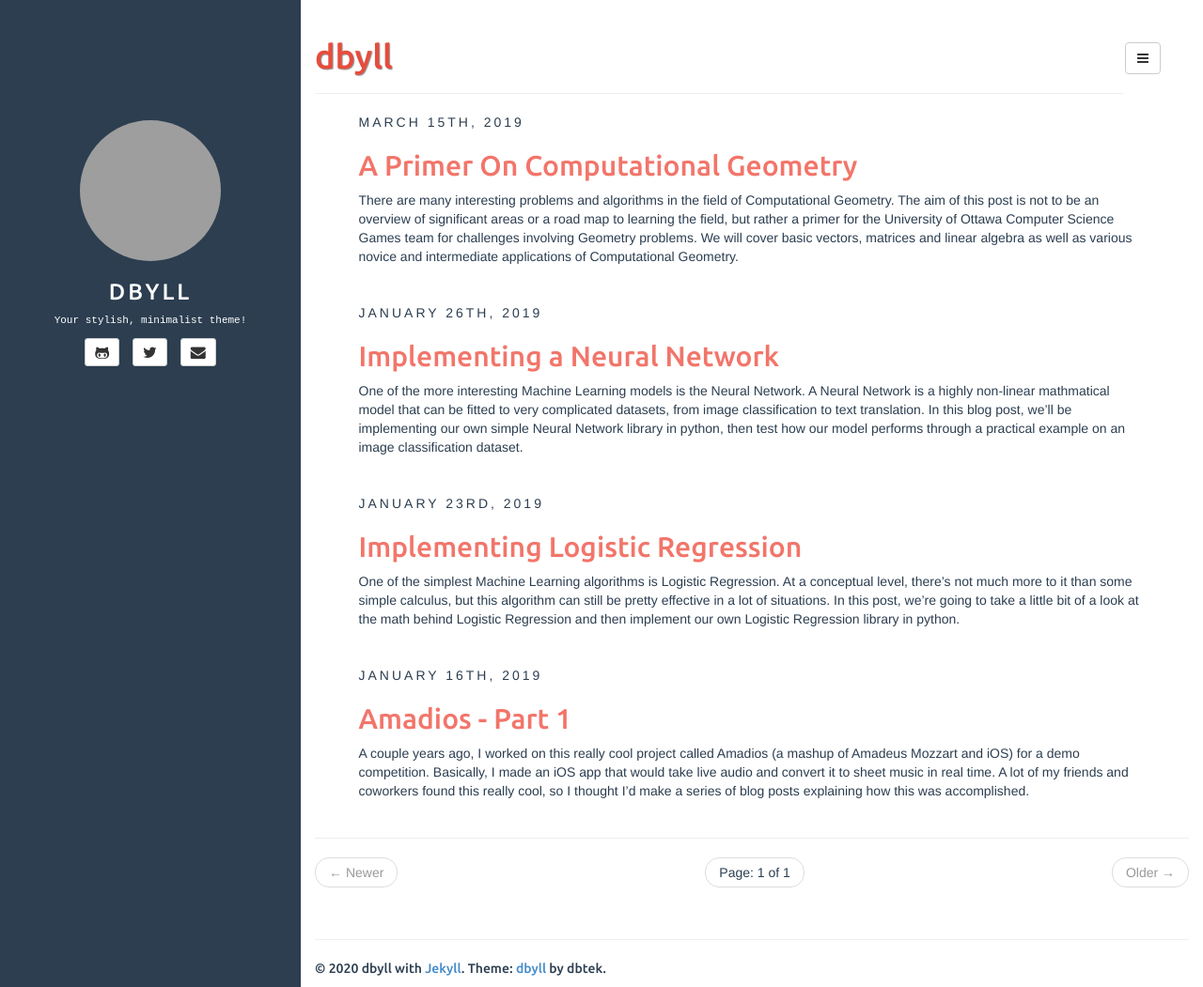
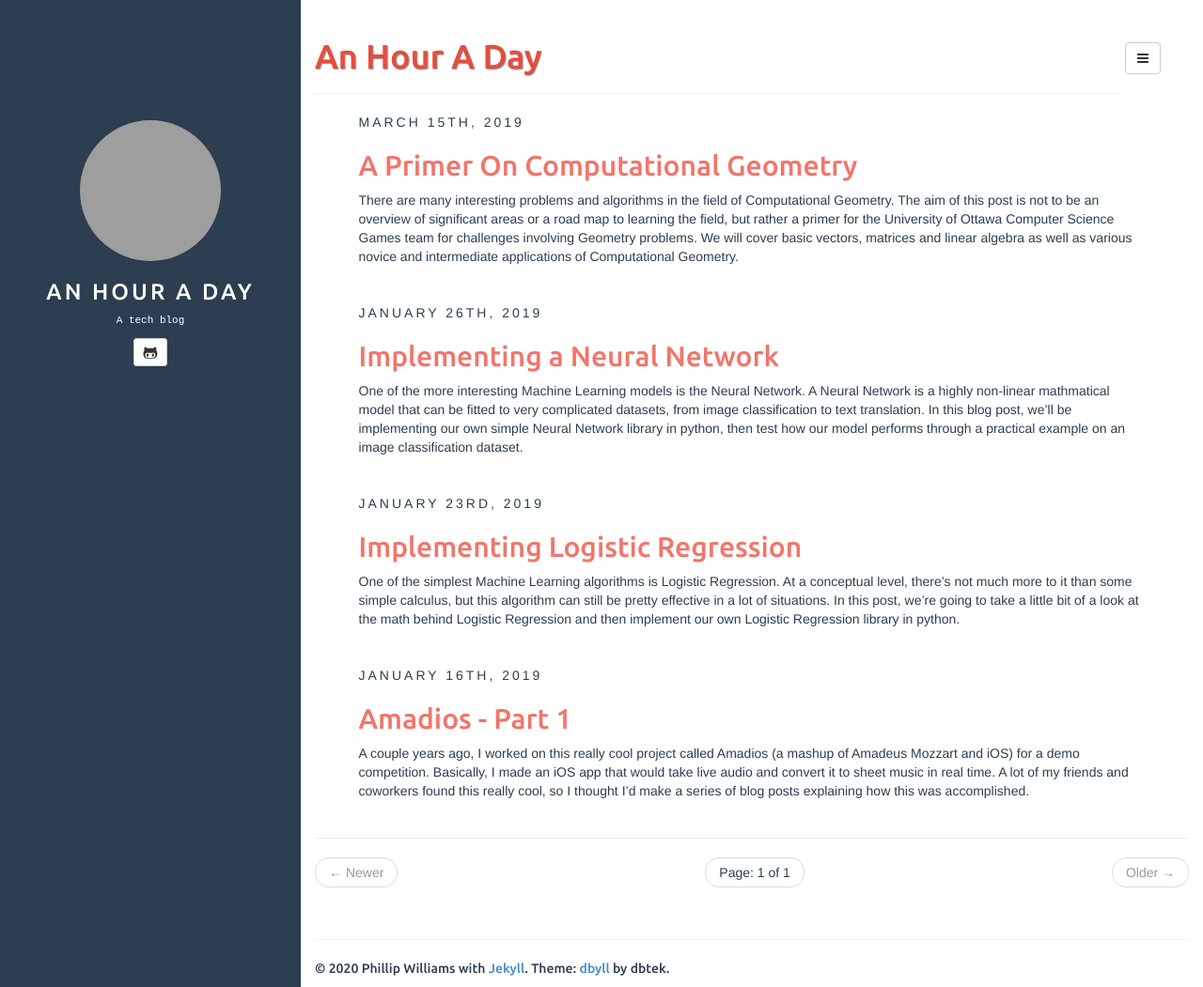
Before and after one commit to Philliams/Philliams.github.io, a Jekyll site: the page built from index.html, in a window 1280 px wide and 1051 px high. Shown: the whole window at 94% size. Built offline with Jekyll 4.4.1, drawn with Linux system fonts in a browser that asks for light colours; the list of posts is cut into pages by our own code; grey boxes are pictures that could not be loaded.

Commit message:
Issue #1 modified config.yaml

```diff
--- a/_config.yml
+++ b/_config.yml
@@ -7,25 +7,25 @@ highlighter: rouge
 markdown: kramdown
 disqus: dbyll
 google_analytics: dbyll
-title: dbyll
+title: An Hour A Day
 
 defaults:
   -
     scope:
       path: "" # empty string for all files
     values:
-      title: dbyll
+      title: An Hour A Day
 
-description: Stylish Jekyll Theme
+description: A tech blog for my daily projects
 author:
-  name: dbyll
-  email: dbyll@ismaildemirbilek.com
-  github: dbtek
-  twitter: dbtek
-  pinterest: asd123
-  linkedin: asd123
-  bio: Your stylish, minimalist theme!
-  email_md5: 726351295ec82e145928582f595aa3aa
+  name: Phillip Williams
+  email:
+  github: Philliams
+  twitter:
+  pinterest:
+  linkedin:
+  bio: A tech blog
+  email_md5:
 
 rss_path: feed.xml
 categories_path: categories.html
```
Also changed, not shown: _posts/2019-3-15-A-Primer-On-Computational-Geometry.md (+2 -1 lines), 2 other files.
